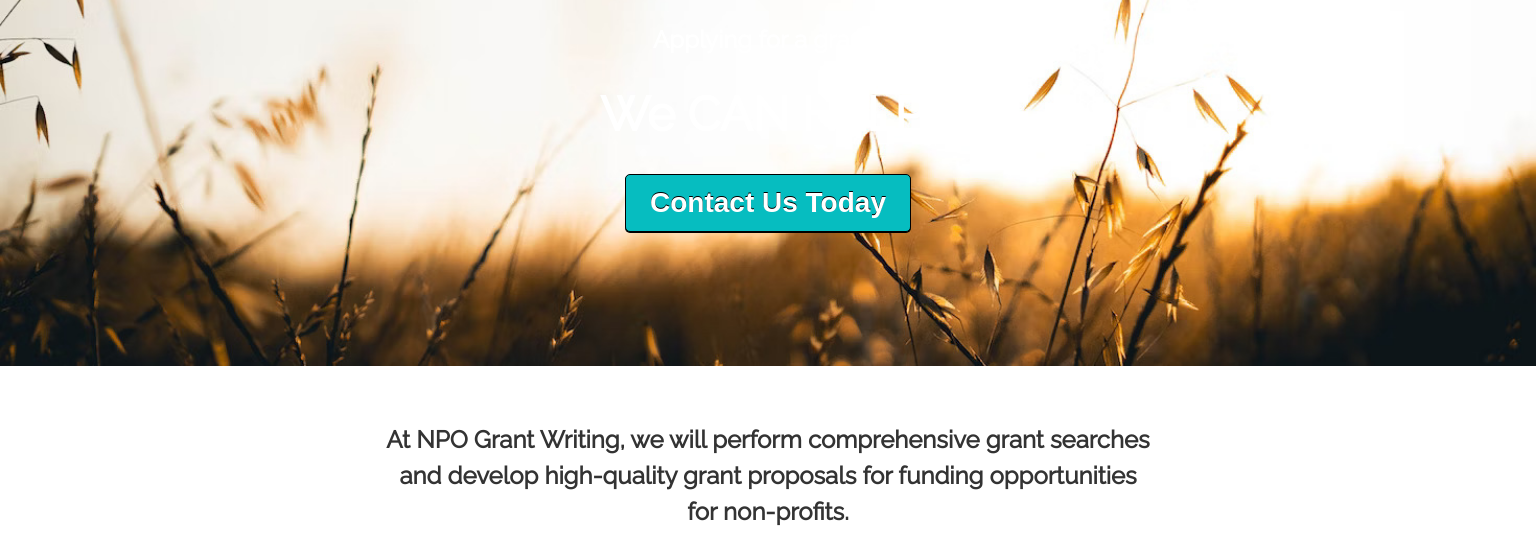
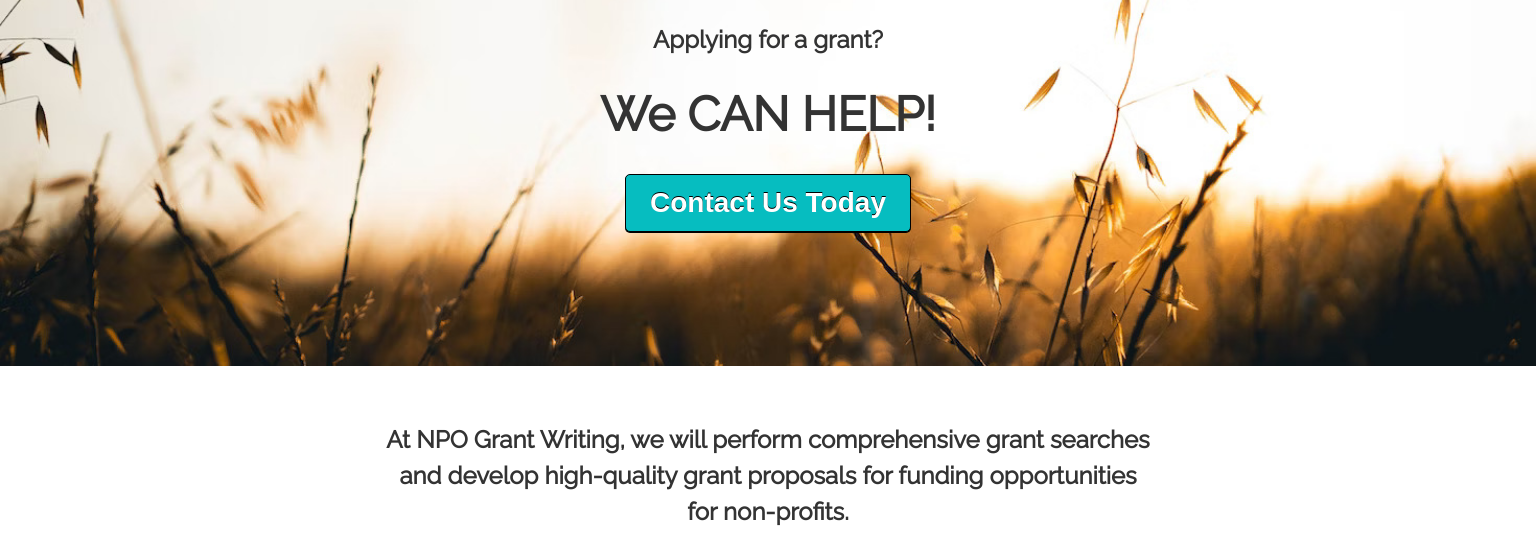
Before and after one commit to bbradley92/npo-express-server, a website: page public/index.html in a window 1536 px wide. Shown: the part 221-772 px from the top of the page. Drawn offline with Linux system fonts and the light colour scheme.

Commit message:
css update

```diff
--- a/public/styles.css
+++ b/public/styles.css
@@ -124,11 +124,6 @@ header {
   color: #333333;
 }
 
-@media (min-width: 1536px) {
-  .landingwords {
-    color: white;
-  }
-}
 
 
   /* Additional styles for your text elements */
```
